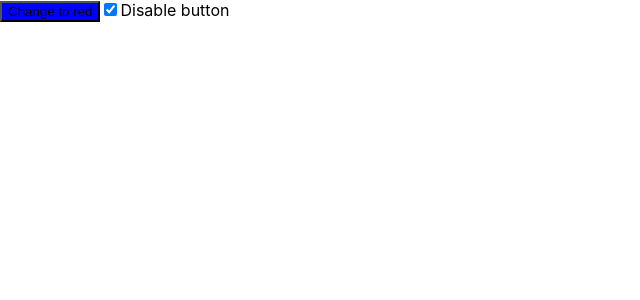
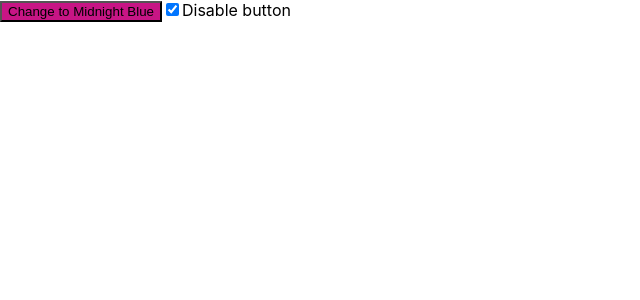
Before and after one commit to rastlyn80/color-button, a React (Create React App) app: page / in a window 1280 px wide. Shown: the top 300 px of the page, without its empty margins (0-640 px from the left). Built offline with nearby package versions, Linux system fonts and the light colour scheme.

Commit message:
Added better colors. Finished testing.

```diff
--- a/src/App.js
+++ b/src/App.js
@@ -8,13 +8,13 @@ export const replaceCamelWithSpaces = (text) => {
 class App extends React.Component {
   constructor(props) {
     super(props);
-    this.state = { currentColor: "blue", checked: true };
+    this.state = { currentColor: "MediumVioletRed", checked: true };
   }
 
   onButtonClick = () => {
-    this.state.currentColor === "blue"
-      ? this.setState({ currentColor: "red" })
-      : this.setState({ currentColor: "blue" });
+    this.state.currentColor === "MediumVioletRed"
+      ? this.setState({ currentColor: "MidnightBlue" })
+      : this.setState({ currentColor: "MediumVioletRed" });
   };
 
   onCheckboxClick = () => {
@@ -38,7 +38,10 @@ class App extends React.Component {
           onClick={this.onButtonClick}
           disabled={!this.state.checked}
         >
-          Change to {this.state.currentColor === "blue" ? "red" : "blue"}
+          Change to{" "}
+          {this.state.currentColor === "MediumVioletRed"
+            ? "Midnight Blue"
+            : "Medium Violet Red"}
         </button>
         <input
           id="disable-button-checkbox"
```
Also changed, not shown: 1 other file (tests, documents, lock files or other folders).
